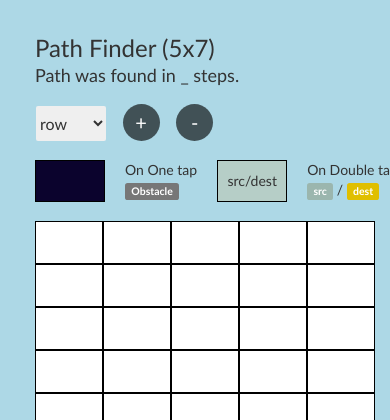
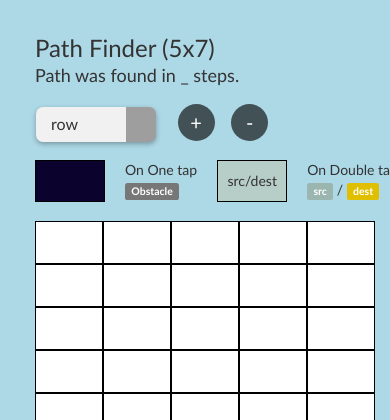
Before and after one commit to Keval9shah/web, a PHP site: page /pathFinder.html in a window 390 px wide; the page is wider, and only the part inside the window is pictured. Shown: the top 420 px of that part. Run offline with PHP 8.4, Linux system fonts and the light colour scheme; grey boxes are pictures that could not be loaded.

Commit message:
Mobile changes

```diff
--- a/pathfinder/pf.css
+++ b/pathfinder/pf.css
@@ -169,12 +169,17 @@ select {
         margin-top: 120px;
     }
     select {
-        margin: 5px 0 0 8px;
+        margin: 5px 5px 0 8px;
         height: 35px;
-        width: 70px;
-        border-radius: 2px;
+        padding-left: 15px;
+        width: 120px;
+        border-radius: 7px;
         border: none;
         font-size: medium;
+        background: url(http://cdn1.iconfinder.com/data/icons/cc_mono_icon_set/blacks/16x16/br_down.png) no-repeat right #f1f1f1;
+        -webkit-appearance: none;
+        background-position-x: 90px;
+        box-shadow: 0px 2px 5px rgb(0 0 0 / 30%);
     }
     .pm {
         height: 37px;
```
